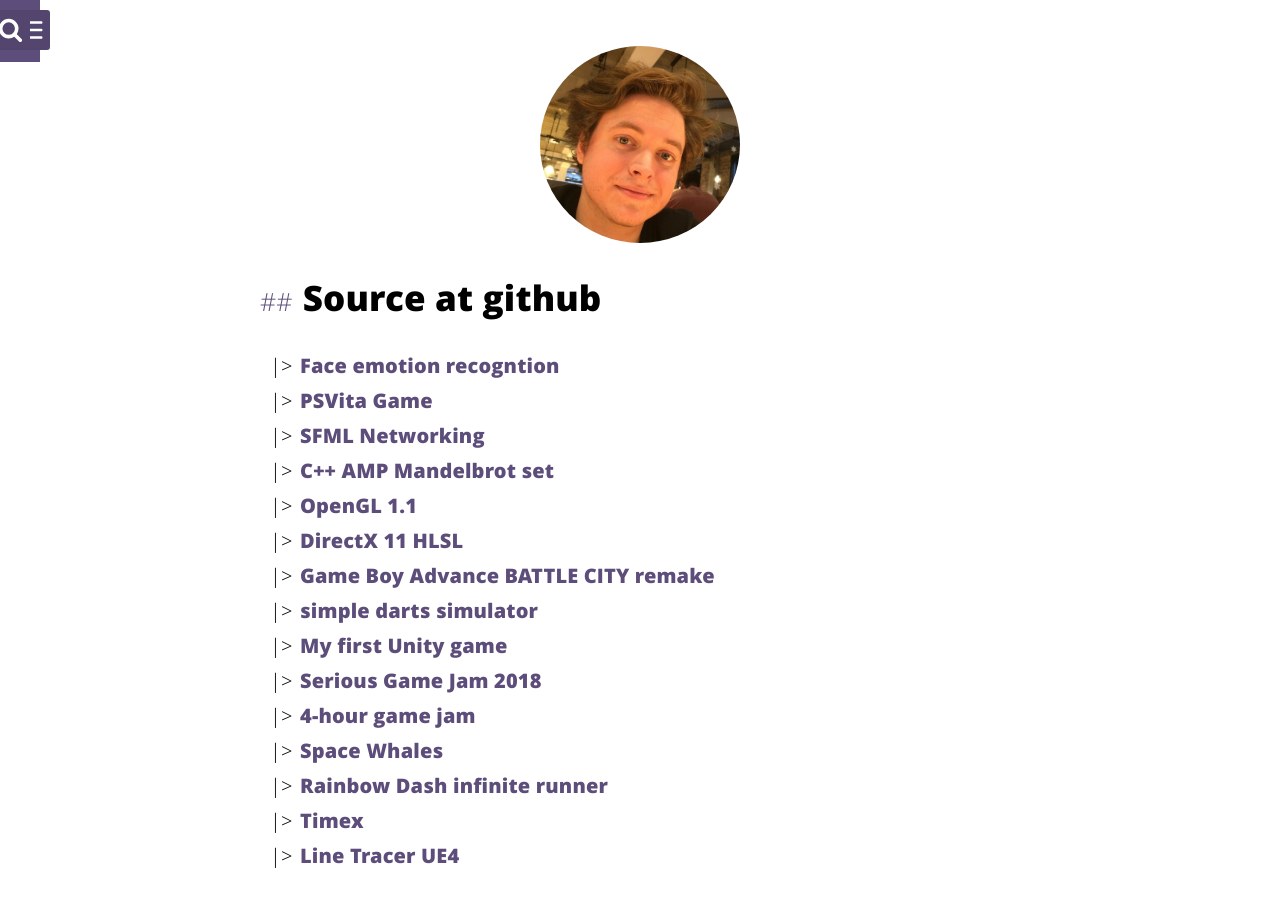
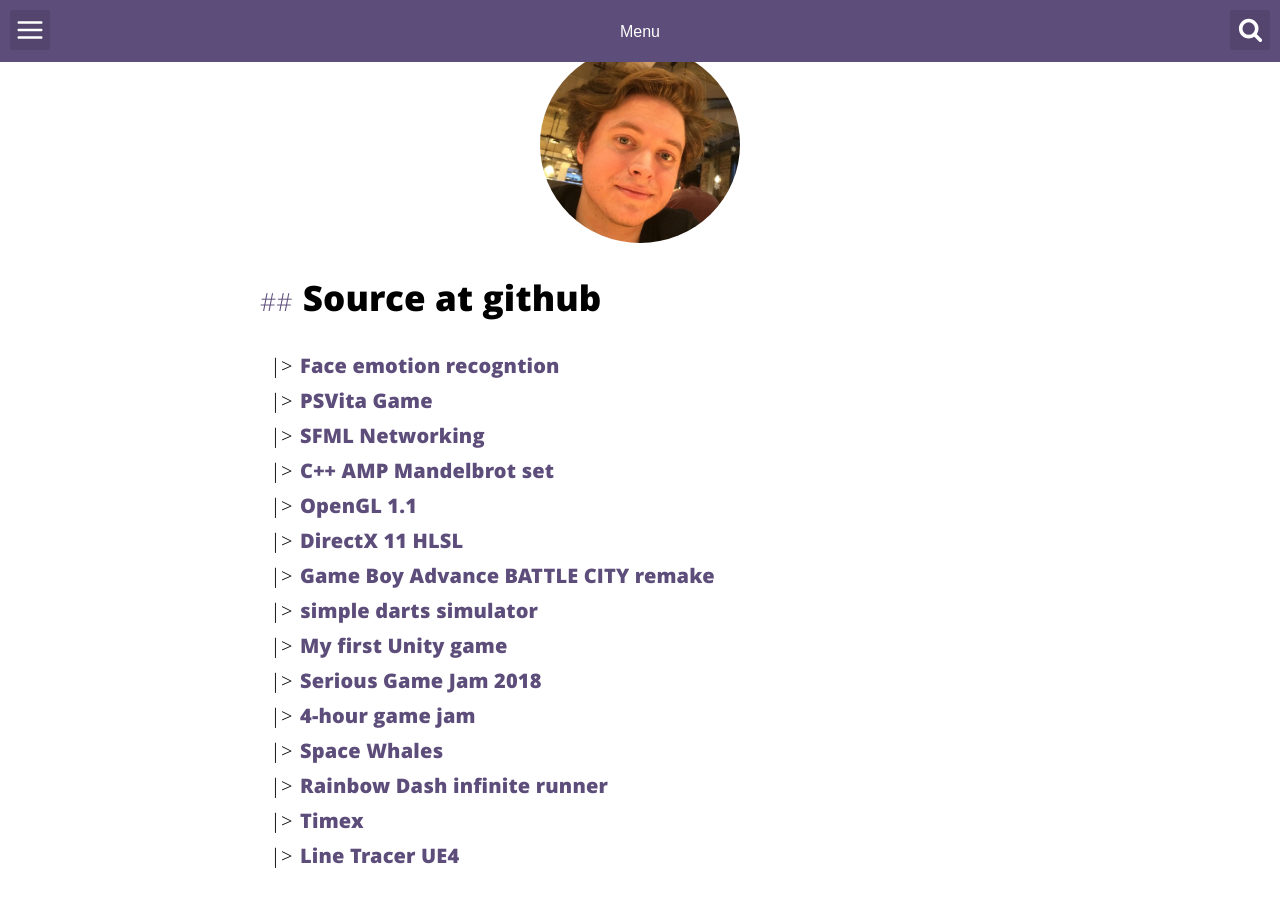
Before and after one commit to matzar/matzar.github.io, a Jekyll site: the page built from about.html, in a window 1280 px wide. Built offline with Jekyll 4.4.1, drawn with Linux system fonts in a browser that asks for light colours.

Commit message:
update: header fix

```diff
--- a/_includes/header-post.html
+++ b/_includes/header-post.html
@@ -1,6 +1,10 @@
 <style>
     .header-post {
         position: fixed;
+        width: 100%;
+        top: -20;
+        left: 0;
+        right: 0;
     }
 </style>
 
```
